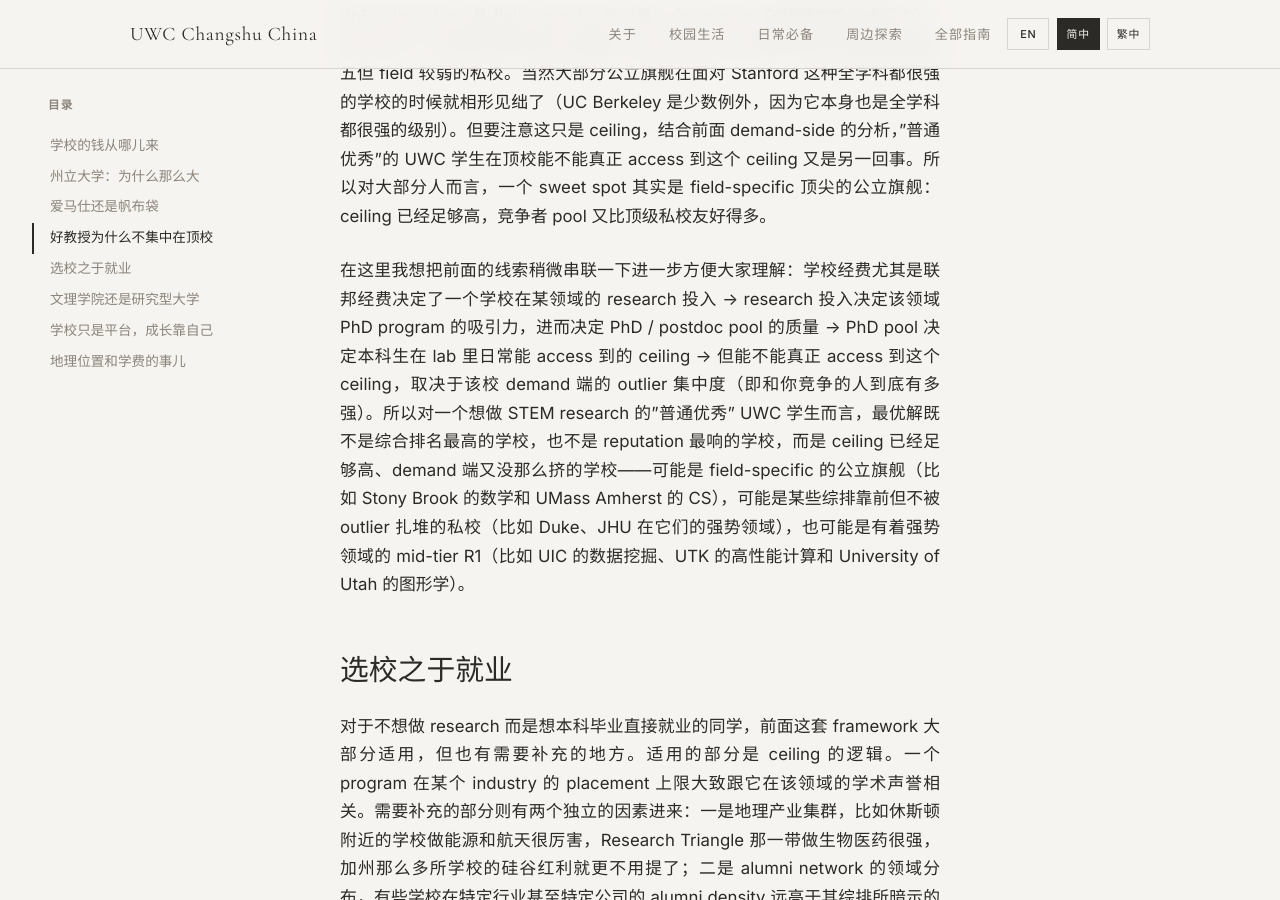
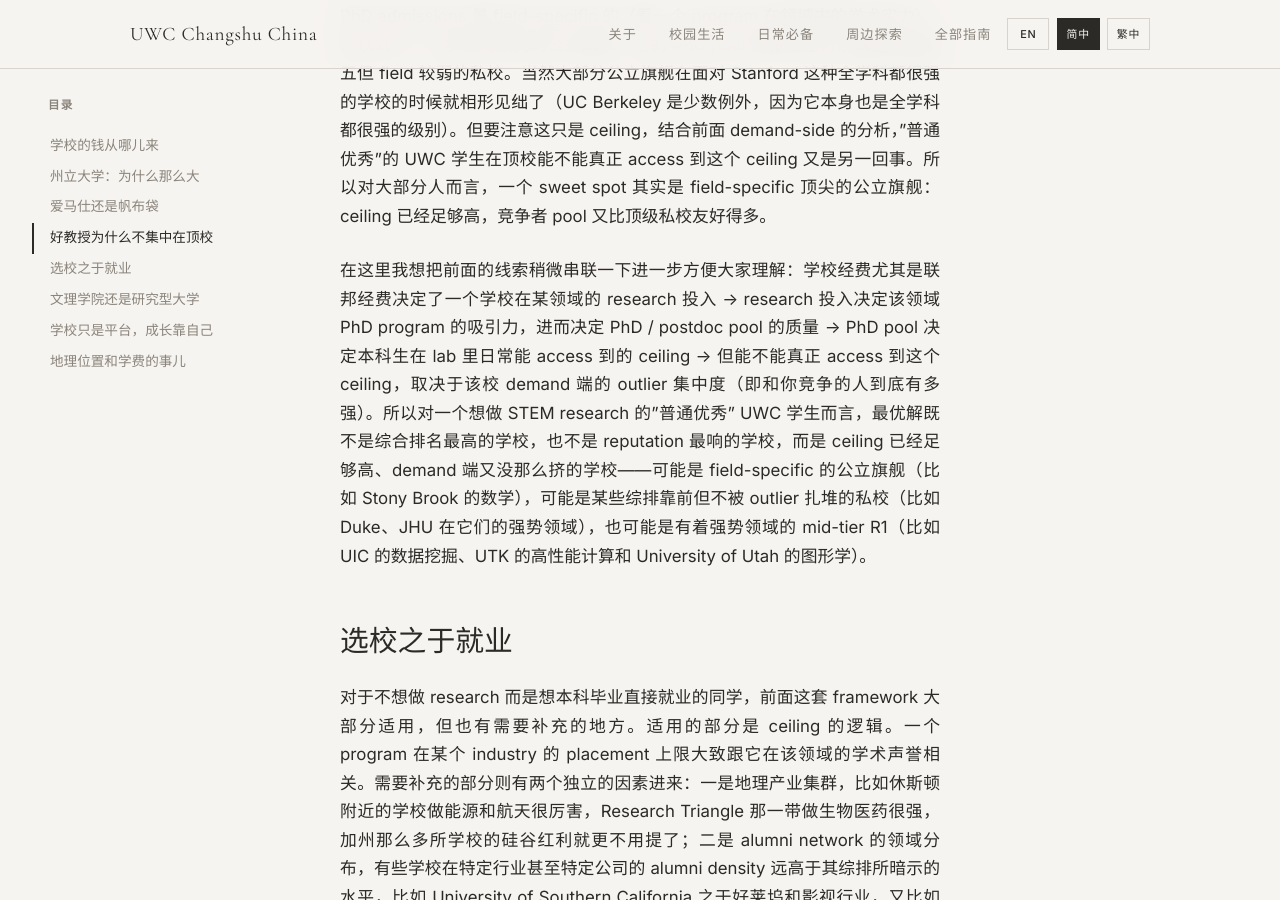
Before and after one commit to United-World-College/UWC-Survival-Guide, a Jekyll site: the page built from website/_guides/chinese/school-selection-CN.md, in a window 1280 px wide and 900 px high, scrolled down 8254 px. Built offline with Jekyll 4.4.1, drawn with Linux system fonts in a browser that asks for light colours.

Commit message:
style: drop UMass Amherst CS from field-specific public flagship example

```diff
--- a/website/_guides/chinese/school-selection-CN.md
+++ b/website/_guides/chinese/school-selection-CN.md
@@ -57,7 +57,7 @@
 
 还有一个本科申请阶段经常被忽视的维度：PhD students 和 postdocs 的质量。教授大部分时间都在化缘，所以本科生在 lab 里日常接触的其实是 PhD students 和 postdocs，他们的水平才是本科生 research experience 真正的 ceiling。这里有一个关键的不对称：undergrad admissions 是 prestige-driven 的，但 PhD admissions 是 field-specific 的（看一个 program 在领域内的学术实力）。所以对于一个学科内顶尖的公立旗舰，它的 PhD pool 质量完全可以碾压综排前五但 field 较弱的私校。当然大部分公立旗舰在面对 Stanford 这种全学科都很强的学校的时候就相形见绌了（UC Berkeley 是少数例外，因为它本身也是全学科都很强的级别）。但要注意这只是 ceiling，结合前面 demand-side 的分析，"普通优秀"的 UWC 学生在顶校能不能真正 access 到这个 ceiling 又是另一回事。所以对大部分人而言，一个 sweet spot 其实是 field-specific 顶尖的公立旗舰：ceiling 已经足够高，竞争者 pool 又比顶级私校友好得多。
 
-在这里我想把前面的线索稍微串联一下进一步方便大家理解：学校经费尤其是联邦经费决定了一个学校在某领域的 research 投入 → research 投入决定该领域 PhD program 的吸引力，进而决定 PhD / postdoc pool 的质量 → PhD pool 决定本科生在 lab 里日常能 access 到的 ceiling → 但能不能真正 access 到这个 ceiling，取决于该校 demand 端的 outlier 集中度（即和你竞争的人到底有多强）。所以对一个想做 STEM research 的"普通优秀" UWC 学生而言，最优解既不是综合排名最高的学校，也不是 reputation 最响的学校，而是 ceiling 已经足够高、demand 端又没那么挤的学校——可能是 field-specific 的公立旗舰（比如 Stony Brook 的数学和 UMass Amherst 的 CS），可能是某些综排靠前但不被 outlier 扎堆的私校（比如 Duke、JHU 在它们的强势领域），也可能是有着强势领域的 mid-tier R1（比如 UIC 的数据挖掘、UTK 的高性能计算和 University of Utah 的图形学）。
+在这里我想把前面的线索稍微串联一下进一步方便大家理解：学校经费尤其是联邦经费决定了一个学校在某领域的 research 投入 → research 投入决定该领域 PhD program 的吸引力，进而决定 PhD / postdoc pool 的质量 → PhD pool 决定本科生在 lab 里日常能 access 到的 ceiling → 但能不能真正 access 到这个 ceiling，取决于该校 demand 端的 outlier 集中度（即和你竞争的人到底有多强）。所以对一个想做 STEM research 的"普通优秀" UWC 学生而言，最优解既不是综合排名最高的学校，也不是 reputation 最响的学校，而是 ceiling 已经足够高、demand 端又没那么挤的学校——可能是 field-specific 的公立旗舰（比如 Stony Brook 的数学），可能是某些综排靠前但不被 outlier 扎堆的私校（比如 Duke、JHU 在它们的强势领域），也可能是有着强势领域的 mid-tier R1（比如 UIC 的数据挖掘、UTK 的高性能计算和 University of Utah 的图形学）。
 
 ## 选校之于就业
 
```
Also changed, not shown: website/_guides/chinese/school-selection-TW.md (+1 -1 lines), website/_guides/default/school-selection.md (+1 -1 lines).
